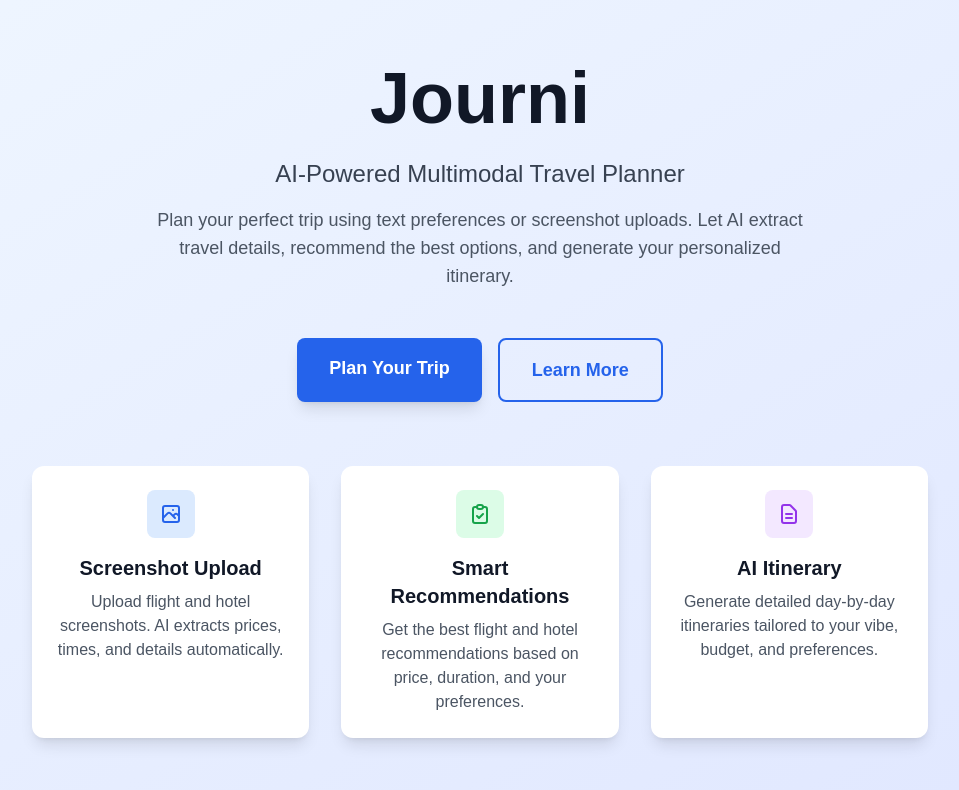
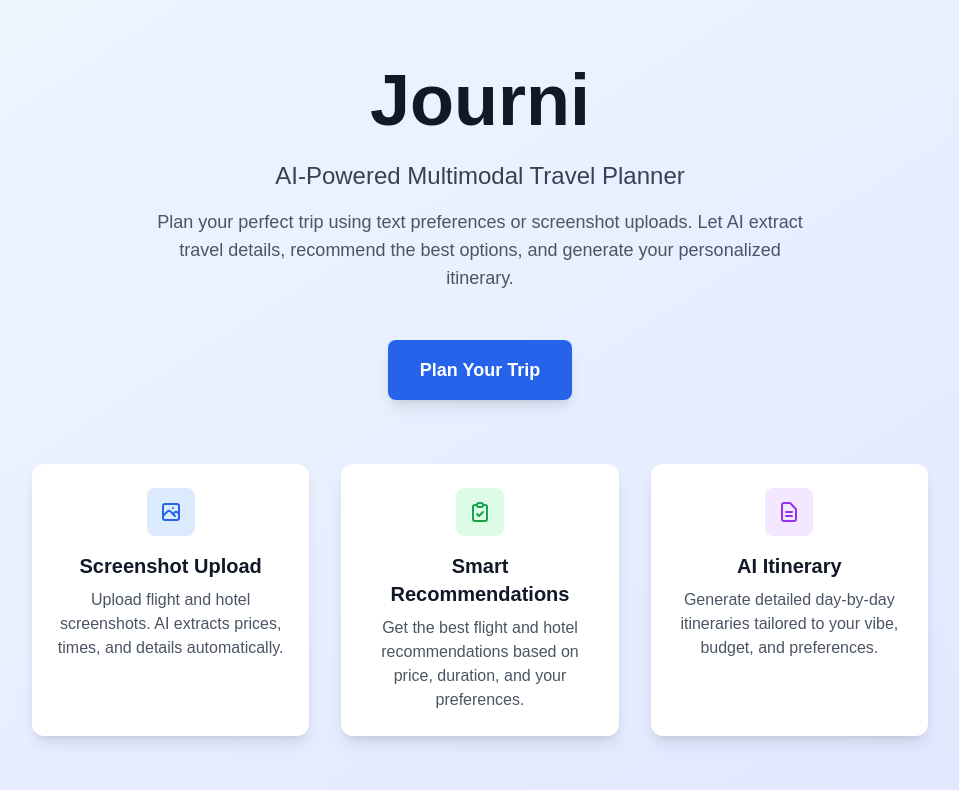
Before and after one commit to hirkojoba/Journi, a Next.js app: page / in a window 1280 px wide. Shown: the top 790 px of the page, without its empty margins (160-1119 px from the left). Built offline with nearby package versions, Linux system fonts and the light colour scheme.

Commit message:
Remove Learn More button from homepage

```diff
--- a/app/page.tsx
+++ b/app/page.tsx
@@ -16,19 +16,13 @@ export default function Home() {
           and generate your personalized itinerary.
         </p>
 
-        <div className="flex flex-col sm:flex-row gap-4 justify-center mb-16">
+        <div className="mb-16">
           <Link
             href="/planner"
-            className="px-8 py-4 bg-blue-600 text-white text-lg font-semibold rounded-lg hover:bg-blue-700 transition-colors shadow-lg"
+            className="inline-block px-8 py-4 bg-blue-600 text-white text-lg font-semibold rounded-lg hover:bg-blue-700 transition-colors shadow-lg"
           >
             Plan Your Trip
           </Link>
-          <a
-            href="#features"
-            className="px-8 py-4 border-2 border-blue-600 text-blue-600 text-lg font-semibold rounded-lg hover:bg-blue-50 transition-colors"
-          >
-            Learn More
-          </a>
         </div>
 
         {/* Features Section */}
```
